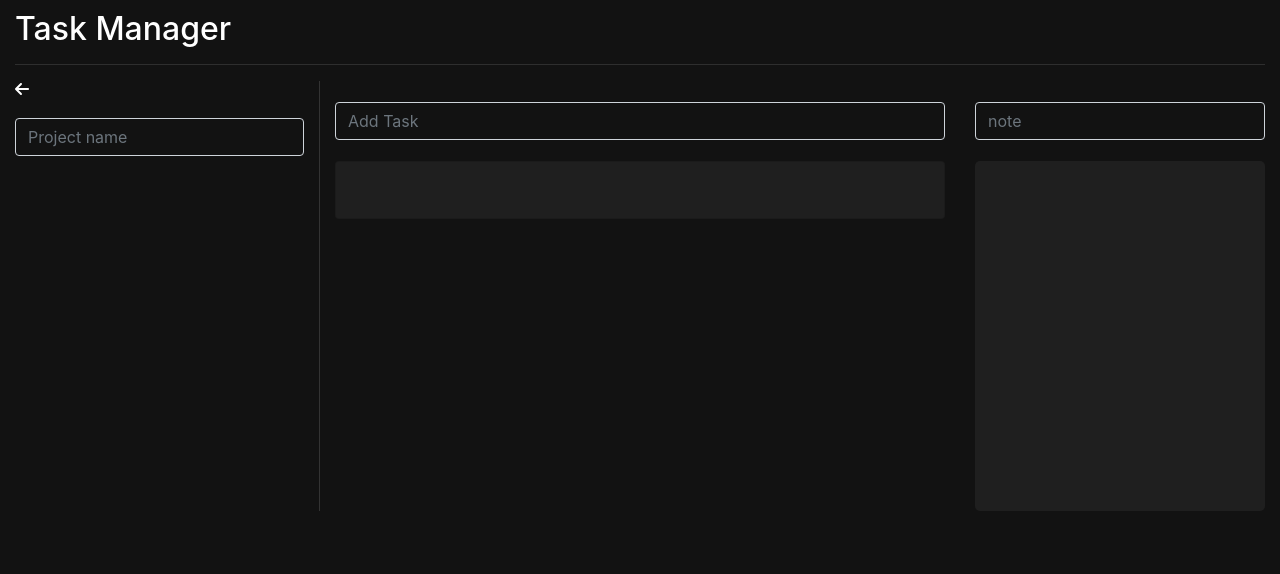
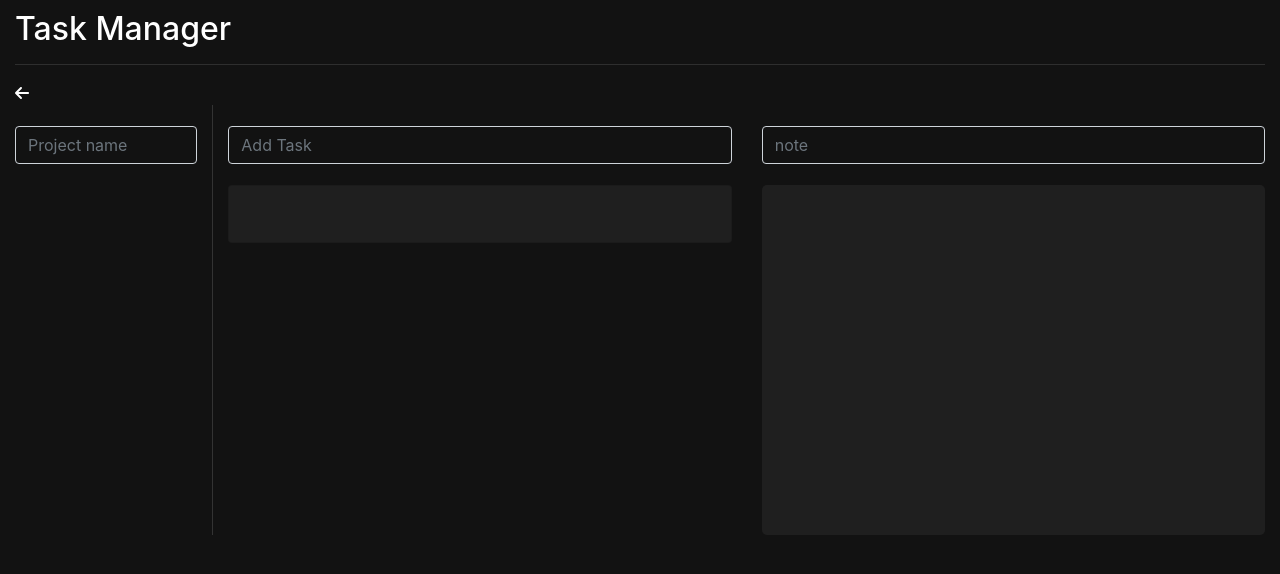
Before and after one commit to simonjduckett/Task-Manager, a React (Create React App) app: page / in a window 1280 px wide. Shown: the top 574 px of the page. Built offline with nearby package versions, Linux system fonts and the light colour scheme.

Commit message:
install toolbar

```diff
--- a/package.json
+++ b/package.json
@@ -13,6 +13,7 @@
     "@testing-library/user-event": "^13.5.0",
     "babel-plugin-macros": "^3.1.0",
     "react": "^17.0.2",
+    "react-bootstrap": "^2.3.0",
     "react-dom": "^17.0.2",
     "react-redux": "^7.2.6",
     "react-scripts": "5.0.0",
--- a/src/App.css
+++ b/src/App.css
@@ -38,13 +38,13 @@
 }
 
 #projectsCol {
-  transition: all;
-  left: 0;
+  transition: all .6s;
+  overflow: hidden;
+  flex-basis: auto;
 }
 
 .moveleft {
-  position: absolute !important;
-  left: -100% !important;
+  width: 0px;
 }
 
 .form-control:focus {
--- a/src/App.js
+++ b/src/App.js
@@ -2,6 +2,7 @@ import './App.css';
 import List from './components/list'
 import Notes from './components/notes';
 import Projects from './components/projects'
+import Toolbar from './components/toolbar/Toolbar';
 
 function App() {
 
@@ -10,14 +11,15 @@ function App() {
       <div className='container-fluid'>
         <h2 style={{marginTop: '10px'}}>Task Manager</h2>
         <hr style={{backgroundColor: '#333'}} />
+        <Toolbar />
         <div className='row'>
-          <div id='projectsCol' className='col-3 border-right'>
+          <div id='projectsCol' className='col-2 border-right'>
             <Projects />
           </div>
-          <div className='col-6'>
+          <div className='col'>
             <List />
           </div>
-          <div className='col-3'>
+          <div className='col'>
             <Notes />
           </div>
         </div>
--- a/src/components/projects.js
+++ b/src/components/projects.js
@@ -7,8 +7,6 @@ import {
 import { setProjectId } from '../features/settingsSlice'
 import { loadList, removeProjectTasks } from '../features/tasksSlice'
 import { removeProjectNotes } from '../features/notesSlice'
-import { FontAwesomeIcon } from '@fortawesome/react-fontawesome'
-import { faArrowLeft } from '@fortawesome/free-solid-svg-icons'
 import { loadNotes } from '../features/notesSlice'
 import TopSection from './TopSection';
 import Project from './Project';
@@ -50,12 +48,9 @@ export default function Projects() {
         }
     }
 
-    const slideAway = () => {
-        document.getElementById('projectsCol').classList.toggle('moveleft')
-    }
+
     return (
         <div className='d-flex flex-column align-items-start'>
-            <FontAwesomeIcon onClick={slideAway} icon={faArrowLeft} />
             <TopSection
                 formid='myform'
                 handleAdd={handleAddProject}
--- /dev/null
+++ b/src/components/toolbar/HideProjects.js
@@ -0,0 +1,11 @@
+import { FontAwesomeIcon } from '@fortawesome/react-fontawesome'
+import { faArrowLeft } from '@fortawesome/free-solid-svg-icons'
+
+const HideProjects = () => {
+    const slideAway = () => {
+        document.getElementById('projectsCol').classList.toggle('moveleft')
+    }
+    return (<FontAwesomeIcon onClick={slideAway} icon={faArrowLeft} /> );
+}
+
+export default HideProjects;
--- /dev/null
+++ b/src/components/toolbar/Toolbar.js
@@ -0,0 +1,17 @@
+import {Row, Col} from 'react-bootstrap'
+import HideProjects from './HideProjects';
+import styles from '../../styles/toolbar.module.scss';
+
+const Toolbar = () => {
+    return (
+        <section className={styles.toolbar}>
+            <Row>
+                <Col>
+                    <HideProjects />
+                </Col>
+            </Row>
+        </section>
+     );
+}
+
+export default Toolbar;
```
Also changed, not shown: src/styles/toolbar.module.scss (added), 1 other file (tests, documents, lock files or other folders).
